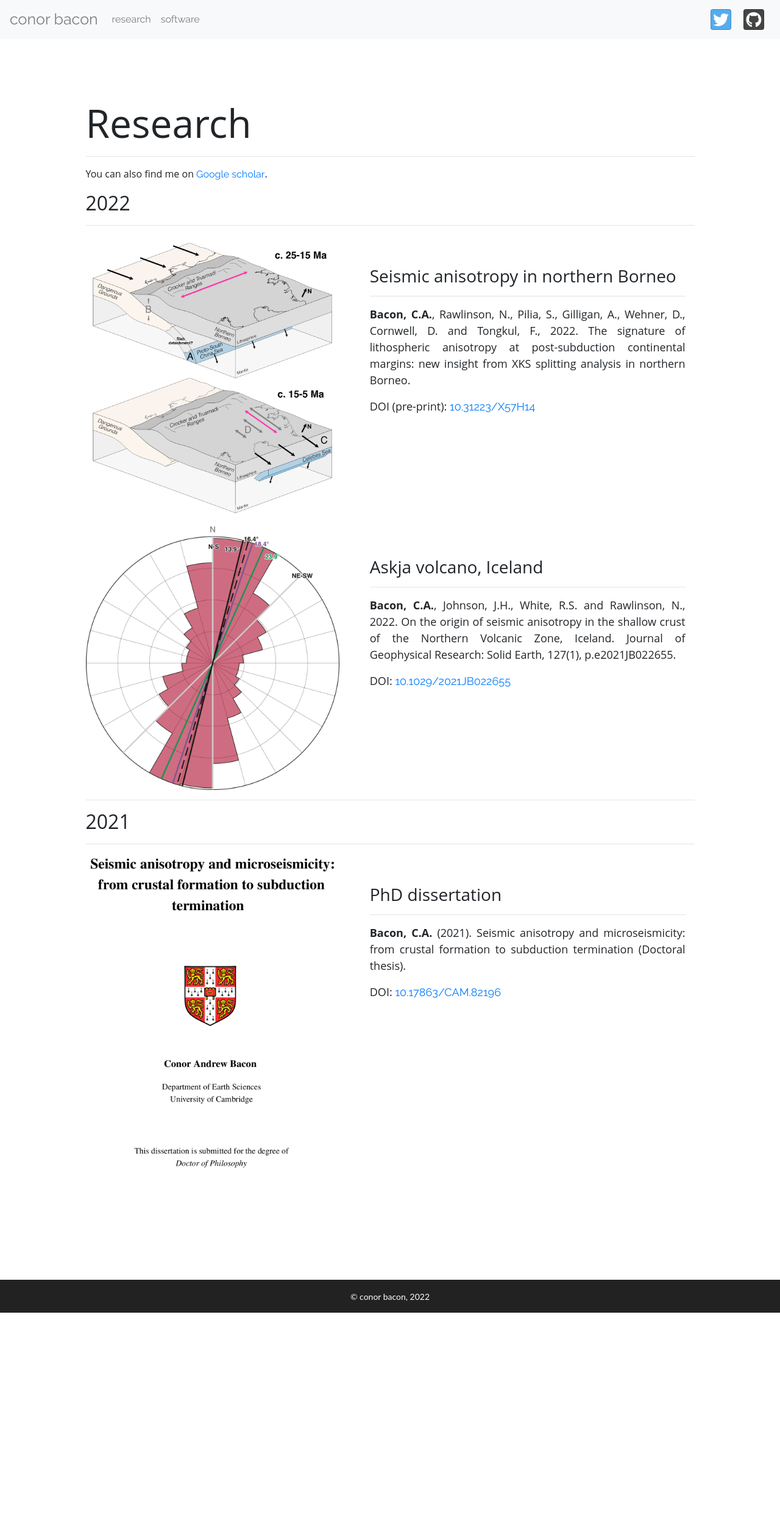
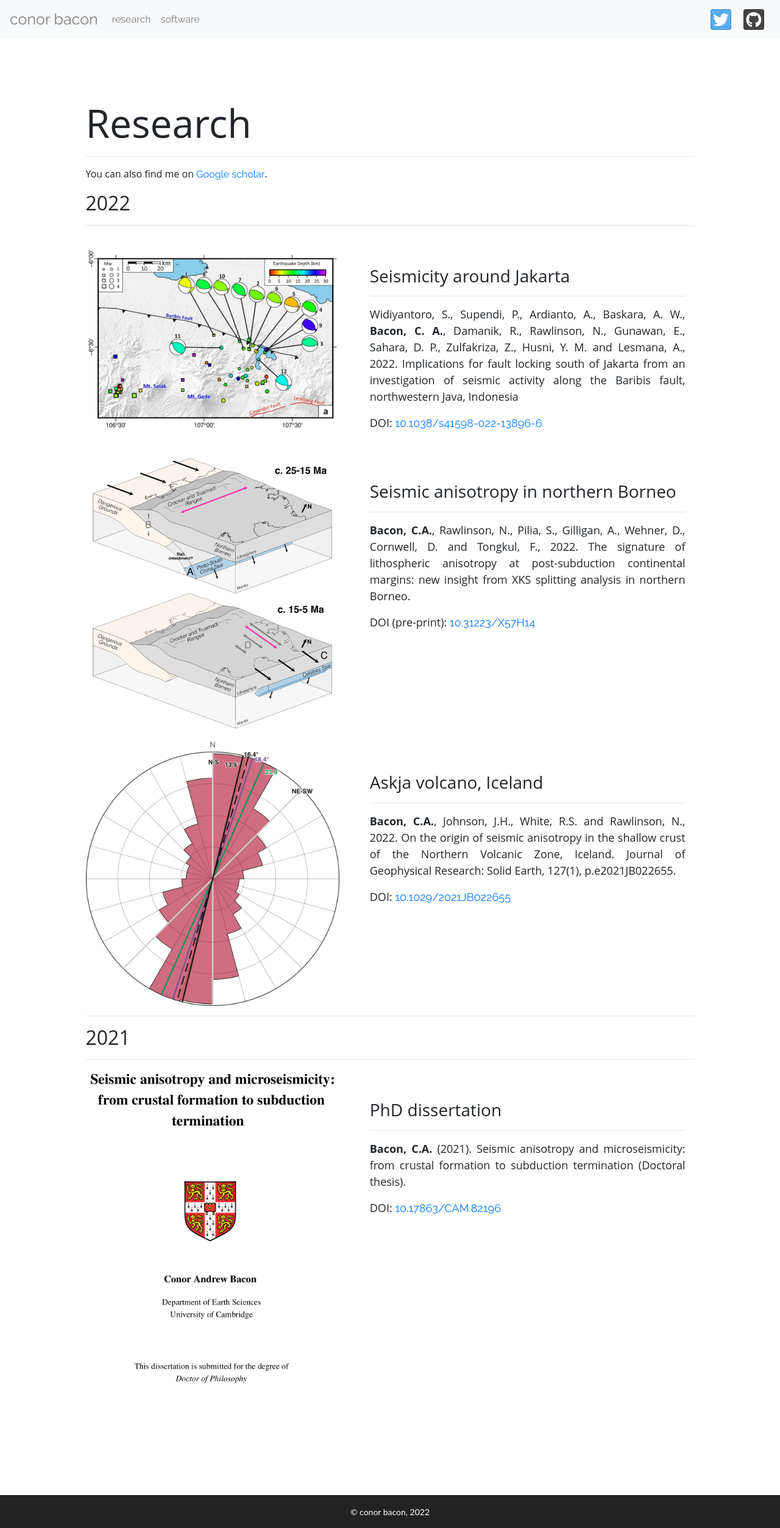
Before and after one commit to hemmelig/hemmelig.github.io, a Jekyll site: the page built from research/index.html, in a window 1280 px wide. Shown: the whole page at 61% size. Built offline with Jekyll 4.4.1, drawn with Linux system fonts in a browser that asks for light colours; nearby versions of some CDN libraries; some web fonts are replaced.

Commit message:
:electron: Add new publication
Add the article on seismicity along the Baribis fault, Indonesia.

Widiyantoro, S., Supendi, P., Ardianto, A. et al. Implications for fault
locking south of Jakarta from an investigation of seismic activity along
the Baribis fault, northwestern Java, Indonesia. Sci Rep 12, 10143 (2022).
https://doi.org/10.1038/s41598-022-13896-6

I used QuakeMigrate to generate an earthquake catalogue for the region
based on the available stations. With this, I was able to expand the
existing catalogue and further strengthen the inferences and conclusions
of the initial manuscript.

```diff
--- a/_includes/research.html
+++ b/_includes/research.html
@@ -8,7 +8,23 @@
             <h2>2022</h2>
             <hr>
             <div class="container-fluid about-container row">
-                <div class="profile-pic-wrapper col-md-5 col-12">
+                <div class="content-pic-wrapper col-md-5 col-12">
+                    <img id="profile-pic" src="/assets/images/research/nature_SR_java_fault.png">
+                </div>
+                <div class="about-text col-md-7 col-12">
+                    <h3>Seismicity around Jakarta</h3>
+                    <hr>
+                    <p>Widiyantoro, S., Supendi, P., Ardianto, A., Baskara, A. W., <b>Bacon, C. A.</b>, Damanik, R.,
+                        Rawlinson, N., Gunawan, E., Sahara, D. P., Zulfakriza, Z., Husni, Y. M. and Lesmana, A., 2022.
+                        Implications for fault locking south of Jakarta from an investigation of seismic activity along
+                        the Baribis fault, northwestern Java, Indonesia</p>
+
+                    <p>DOI: <a href="https://doi.org/10.1038/s41598-022-13896-6">10.1038/s41598-022-13896-6</a></p>
+                </div>
+            </div>
+            <p> </p>
+            <div class="container-fluid about-container row">
+                <div class="content-pic-wrapper col-md-5 col-12">
                     <img id="profile-pic" src="/assets/images/research/g-cubed22_model.png">
                 </div>
                 <div class="about-text col-md-7 col-12">
@@ -23,7 +39,7 @@
             </div>
             <p> </p>
             <div class="container-fluid about-container row">
-                <div class="profile-pic-wrapper col-md-5 col-12">
+                <div class="content-pic-wrapper col-md-5 col-12">
                     <img id="profile-pic" src="/assets/images/research/jgr22_figure4.jpg">
                 </div>
                 <div class="about-text col-md-7 col-12">
@@ -40,7 +56,7 @@
             <h2>2021</h2>
             <hr>
             <div class="container-fluid about-container row">
-                <div class="profile-pic-wrapper col-md-5 col-12">
+                <div class="content-pic-wrapper col-md-5 col-12">
                     <img id="profile-pic" src="/assets/images/research/thesis.png">
                 </div>
                 <div class="about-text col-md-7 col-12">
```
Also changed, not shown: assets/images/research/nature_SR_java_fault.png (added).
